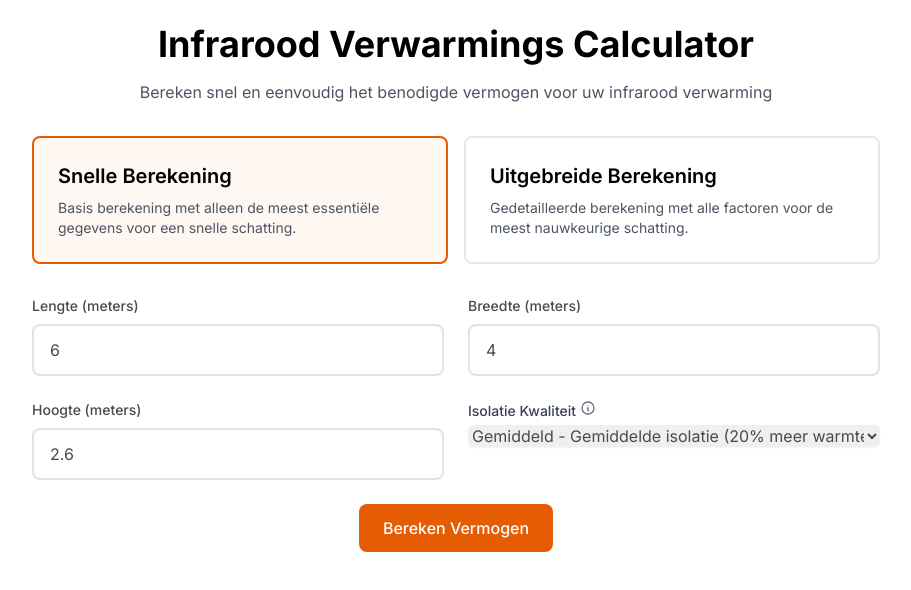
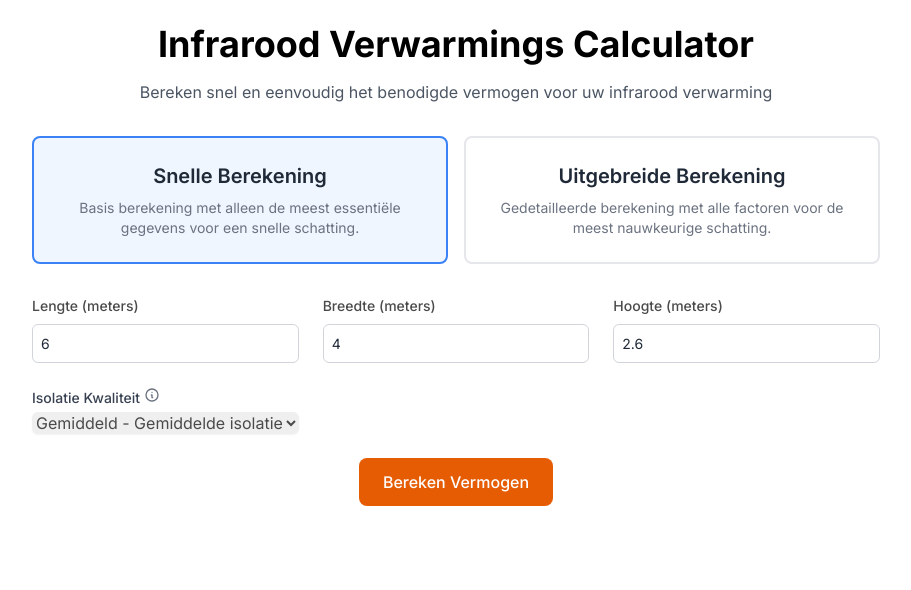
Before and after one commit to SEObyRay/ir-heating-calculator, a Next.js app: page / in a window 1280 px wide. Shown: the top 590 px of the page, without its empty margins (184-1095 px from the left). Built offline with nearby package versions, Linux system fonts and the light colour scheme.

Commit message:
Fix styling and calculation mode selector

```diff
--- /dev/null
+++ b/src/components/Calculator.css
@@ -0,0 +1,159 @@
+.mode-selector {
+  display: flex;
+  gap: 1rem;
+  margin-bottom: 2rem;
+}
+
+.mode-card {
+  flex: 1;
+  padding: 1.5rem;
+  border: 2px solid #e5e7eb;
+  border-radius: 0.5rem;
+  cursor: pointer;
+  transition: all 0.2s ease-in-out;
+}
+
+.mode-card:hover {
+  border-color: #3b82f6;
+  background-color: #f3f4f6;
+}
+
+.mode-card.selected {
+  border-color: #3b82f6;
+  background-color: #eff6ff;
+}
+
+.mode-card h3 {
+  font-size: 1.25rem;
+  font-weight: 600;
+  margin-bottom: 0.5rem;
+  color: #1f2937;
+}
+
+.mode-card p {
+  color: #6b7280;
+  font-size: 0.875rem;
+}
+
+.form-grid {
+  display: grid;
+  grid-template-columns: repeat(auto-fit, minmax(250px, 1fr));
+  gap: 1.5rem;
+  margin-bottom: 1.5rem;
+}
+
+.input-field {
+  width: 100%;
+  padding: 0.5rem;
+  border: 1px solid #d1d5db;
+  border-radius: 0.375rem;
+  background-color: white;
+  color: #1f2937;
+  font-size: 0.875rem;
+}
+
+.input-field:focus {
+  outline: none;
+  border-color: #3b82f6;
+  ring: 2px;
+  ring-color: #93c5fd;
+}
+
+.button {
+  padding: 0.5rem 1rem;
+  border-radius: 0.375rem;
+  font-weight: 500;
+  transition: all 0.2s ease-in-out;
+}
+
+.button-primary {
+  background-color: #3b82f6;
+  color: white;
+}
+
+.button-primary:hover {
+  background-color: #2563eb;
+}
+
+.button-secondary {
+  background-color: #e5e7eb;
+  color: #374151;
+}
+
+.button-secondary:hover {
+  background-color: #d1d5db;
+}
+
+.error-message {
+  color: #dc2626;
+  font-size: 0.875rem;
+  margin-top: 0.5rem;
+}
+
+.result-section {
+  margin-top: 2rem;
+  padding: 1.5rem;
+  border: 1px solid #e5e7eb;
+  border-radius: 0.5rem;
+  background-color: #f9fafb;
+}
+
+.result-section h2 {
+  font-size: 1.5rem;
+  font-weight: 600;
+  color: #1f2937;
+  margin-bottom: 1rem;
+}
+
+.result-value {
+  font-size: 2rem;
+  font-weight: 700;
+  color: #3b82f6;
+  margin-bottom: 1rem;
+}
+
+.recommendations {
+  margin-top: 1rem;
+}
+
+.recommendations li {
+  margin-bottom: 0.5rem;
+  color: #4b5563;
+}
+
+.window-section {
+  border: 1px solid #e5e7eb;
+  padding: 1rem;
+  border-radius: 0.5rem;
+  margin-bottom: 1rem;
+}
+
+.window-controls {
+  display: flex;
+  gap: 0.5rem;
+  margin-top: 1rem;
+}
+
+.tooltip-icon {
+  display: inline-flex;
+  align-items: center;
+  justify-content: center;
+  width: 1rem;
+  height: 1rem;
+  border-radius: 9999px;
+  background-color: #6b7280;
+  color: white;
+  font-size: 0.75rem;
+  margin-left: 0.25rem;
+  cursor: help;
+}
+
+.tooltip-content {
+  max-width: 24rem;
+  padding: 0.5rem;
+  background-color: #1f2937;
+  color: white;
+  border-radius: 0.375rem;
+  font-size: 0.875rem;
+  z-index: 50;
+}
--- a/src/components/Calculator.tsx
+++ b/src/components/Calculator.tsx
@@ -5,6 +5,7 @@ import { Room, CalculationResult, RoomType, InsulationType, Window, GlassType, H
 import { calculateHeating } from '../utils/calculator';
 import { downloadReport } from '../utils/reportGenerator';
 import { TOOLTIPS } from '../constants/tooltips';
+import './Calculator.css';
 
 const roomTypes: RoomType[] = ['living', 'bedroom', 'bathroom', 'kitchen', 'office', 'other'];
 const roomTypeLabels: Record<RoomType, string> = {
@@ -174,21 +175,23 @@ const Calculator: React.FC = () => {
   };
 
   const renderModeSelector = () => (
-    <div className="mode-selector">
-      <div
+    <div className="mode-selector mb-8">
+      <button
+        type="button"
         className={`mode-card ${calculationMode === 'simple' ? 'selected' : ''}`}
         onClick={() => handleModeSelect('simple')}
       >
         <h3>Snelle Berekening</h3>
         <p>Basis berekening met alleen de meest essentiële gegevens voor een snelle schatting.</p>
-      </div>
-      <div
+      </button>
+      <button
+        type="button"
         className={`mode-card ${calculationMode === 'advanced' ? 'selected' : ''}`}
         onClick={() => handleModeSelect('advanced')}
       >
         <h3>Uitgebreide Berekening</h3>
         <p>Gedetailleerde berekening met alle factoren voor de meest nauwkeurige schatting.</p>
-      </div>
+      </button>
     </div>
   );
 
```
